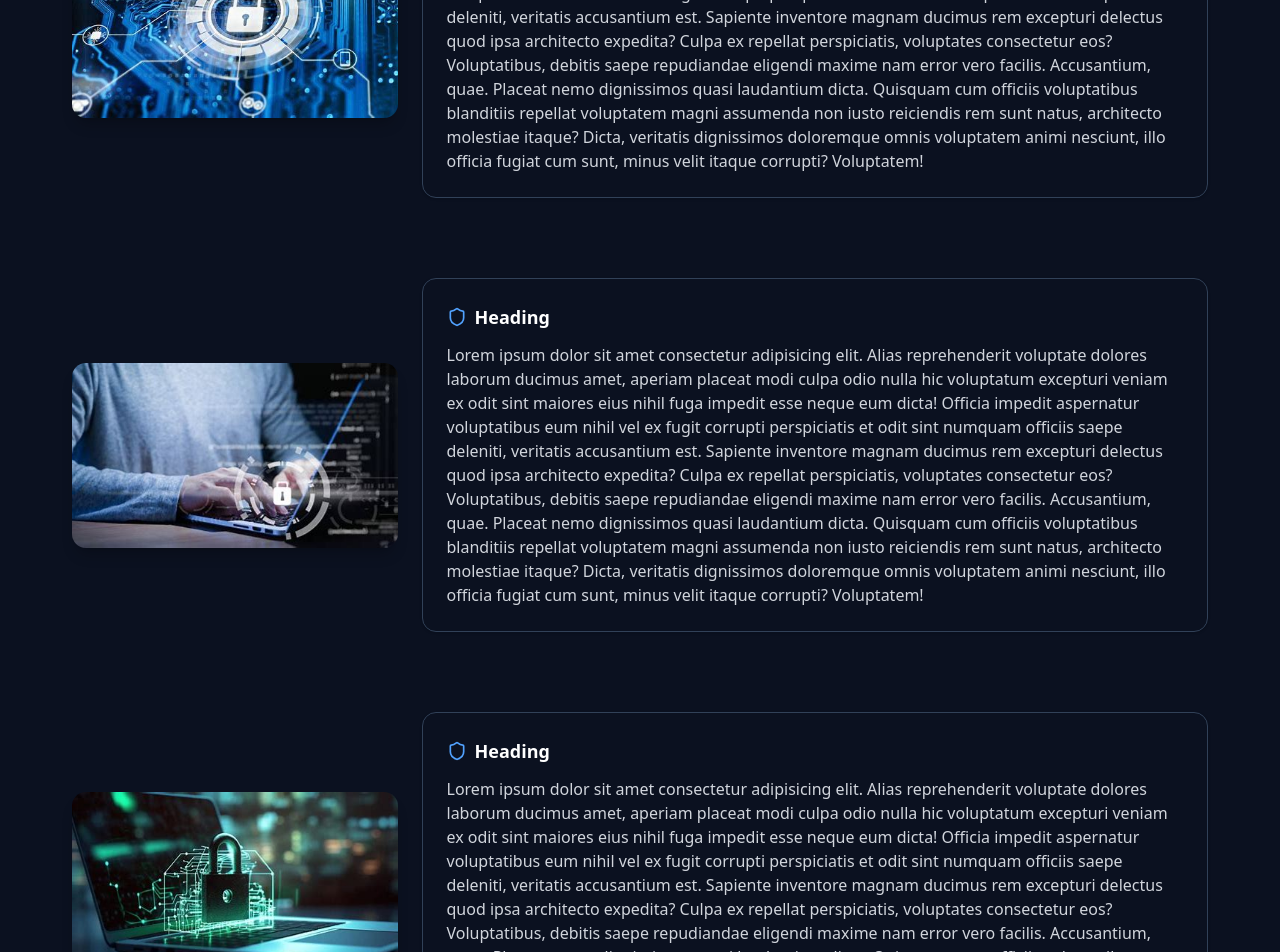
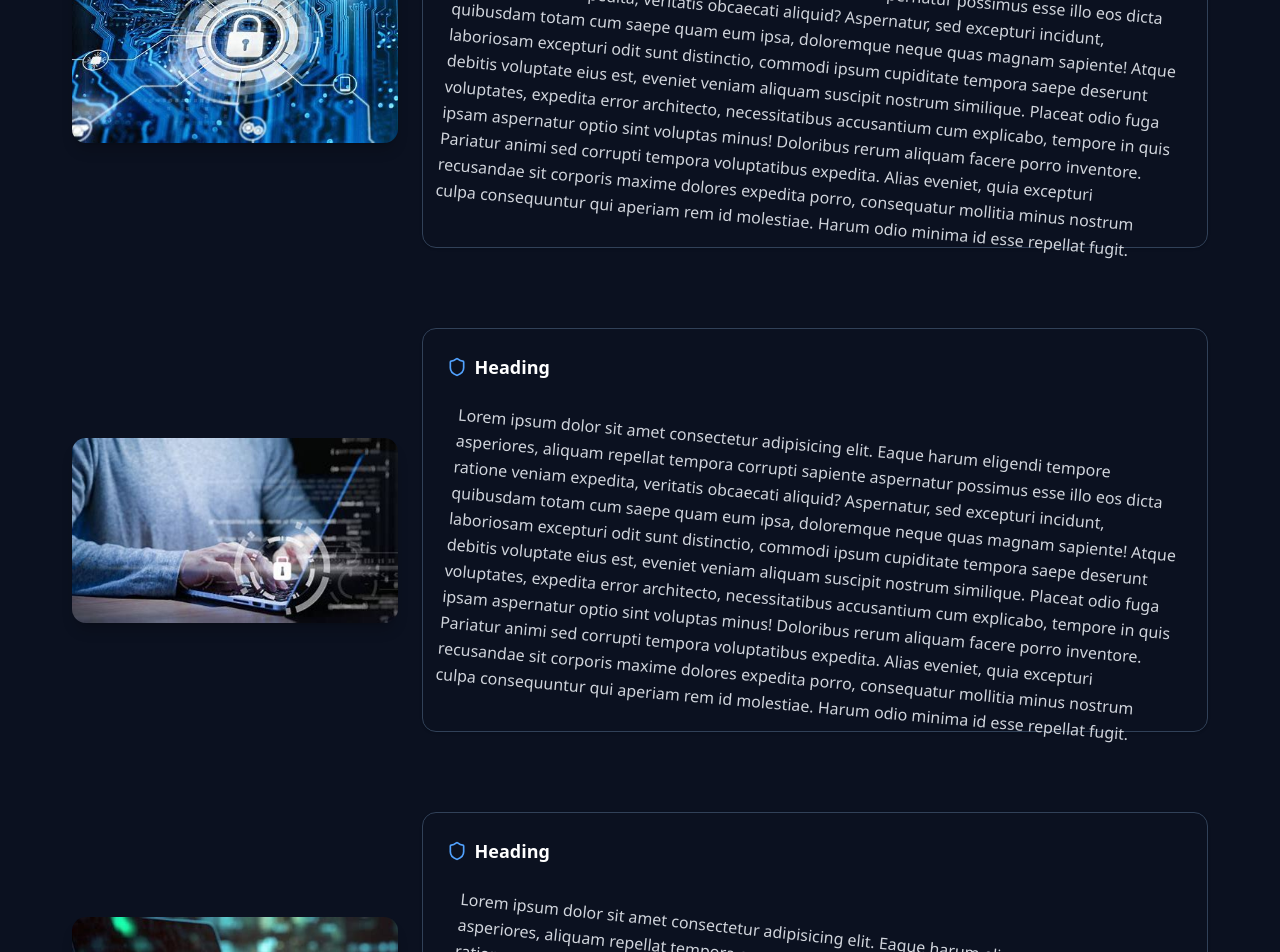
Before and after one commit to Bernesh-stack/Cybersecurity-Quiz-App, a React (Vite) app: page /home in a window 1280 px wide. Shown: the part 1020-1972 px from the top of the page. Built offline with nearby package versions, Linux system fonts and the light colour scheme; no server answers.

Commit message:
Scroll animation implemented

```diff
--- a/package.json
+++ b/package.json
@@ -17,6 +17,7 @@
     "class-variance-authority": "^0.7.1",
     "clsx": "^2.1.1",
     "framer-motion": "^12.19.2",
+    "gsap": "^3.13.0",
     "lucide-react": "^0.523.0",
     "react": "^19.1.0",
     "react-awesome-reveal": "^4.3.1",
--- /dev/null
+++ b/src/Components/ScrollReveal.tsx
@@ -0,0 +1,133 @@
+import React, { useEffect, useRef, useMemo, ReactNode, RefObject } from "react";
+import { gsap } from "gsap";
+import { ScrollTrigger } from "gsap/ScrollTrigger";
+
+gsap.registerPlugin(ScrollTrigger);
+
+interface ScrollRevealProps {
+  children: ReactNode;
+  scrollContainerRef?: RefObject<HTMLElement>;
+  enableBlur?: boolean;
+  baseOpacity?: number;
+  baseRotation?: number;
+  blurStrength?: number;
+  containerClassName?: string;
+  textClassName?: string;
+  rotationEnd?: string;
+  wordAnimationEnd?: string;
+}
+
+const ScrollReveal: React.FC<ScrollRevealProps> = ({
+  children,
+  scrollContainerRef,
+  enableBlur = true,
+  baseOpacity = 0.1,
+  baseRotation = 3,
+  blurStrength = 4,
+  containerClassName = "",
+  textClassName = "",
+  rotationEnd = "bottom bottom",
+  wordAnimationEnd = "bottom bottom",
+}) => {
+  const containerRef = useRef<HTMLHeadingElement>(null);
+
+  const splitText = useMemo(() => {
+    const text = typeof children === "string" ? children : "";
+    return text.split(/(\s+)/).map((word, index) => {
+      if (word.match(/^\s+$/)) return word;
+      return (
+        <span className="inline-block" key={index}>
+          {word}
+        </span>
+      );
+    });
+  }, [children]);
+
+  useEffect(() => {
+    const el = containerRef.current;
+    if (!el) return;
+
+    const scroller =
+      scrollContainerRef && scrollContainerRef.current
+        ? scrollContainerRef.current
+        : window;
+
+    gsap.fromTo(
+      el,
+      { transformOrigin: "0% 50%", rotate: baseRotation },
+      {
+        ease: "none",
+        rotate: 0,
+        scrollTrigger: {
+          trigger: el,
+          scroller,
+          start: "top bottom",
+          end: rotationEnd,
+          scrub: true,
+        },
+      }
+    );
+
+    const wordElements = el.querySelectorAll<HTMLElement>(".word");
+
+    gsap.fromTo(
+      wordElements,
+      { opacity: baseOpacity, willChange: "opacity" },
+      {
+        ease: "none",
+        opacity: 1,
+        stagger: 0.05,
+        scrollTrigger: {
+          trigger: el,
+          scroller,
+          start: "top bottom-=20%",
+          end: wordAnimationEnd,
+          scrub: true,
+        },
+      }
+    );
+
+    if (enableBlur) {
+      gsap.fromTo(
+        wordElements,
+        { filter: `blur(${blurStrength}px)` },
+        {
+          ease: "none",
+          filter: "blur(0px)",
+          stagger: 0.05,
+          scrollTrigger: {
+            trigger: el,
+            scroller,
+            start: "top bottom-=20%",
+            end: wordAnimationEnd,
+            scrub: true,
+          },
+        }
+      );
+    }
+
+    return () => {
+      ScrollTrigger.getAll().forEach((trigger) => trigger.kill());
+    };
+  }, [
+    scrollContainerRef,
+    enableBlur,
+    baseRotation,
+    baseOpacity,
+    rotationEnd,
+    wordAnimationEnd,
+    blurStrength,
+  ]);
+
+  return (
+<div ref={containerRef} className={`my-5 ${containerClassName}`}>
+  <p
+    className={`text-sm md:text-base leading-relaxed font-normal text-gray-300 ${textClassName}`}
+  >
+    {splitText}
+  </p>
+</div>
+  );
+};
+
+export default ScrollReveal;
--- a/src/Pages/Home.tsx
+++ b/src/Pages/Home.tsx
@@ -13,6 +13,7 @@ import CB3 from '../assets/CB3.jpeg'
 import { Button } from '../Components/ui/button'
 import { motion } from "framer-motion";
 import Tilt from 'react-parallax-tilt';
+import ScrollReveal from '../Components/ScrollReveal'
 
 
 
@@ -139,9 +140,14 @@ const Home = () => {
           <Shield className='w-5 h-5 text-blue-400' />
           <h3 className="text-lg font-semibold">What is Social Engineering?</h3>
         </div>
-        <p className="text-gray-300 text-sm md:text-base">
-            Lorem ipsum dolor sit amet consectetur adipisicing elit. Alias reprehenderit voluptate dolores laborum ducimus amet, aperiam placeat modi culpa odio nulla hic voluptatum excepturi veniam ex odit sint maiores eius nihil fuga impedit esse neque eum dicta! Officia impedit aspernatur voluptatibus eum nihil vel ex fugit corrupti perspiciatis et odit sint numquam officiis saepe deleniti, veritatis accusantium est. Sapiente inventore magnam ducimus rem excepturi delectus quod ipsa architecto expedita? Culpa ex repellat perspiciatis, voluptates consectetur eos? Voluptatibus, debitis saepe repudiandae eligendi maxime nam error vero facilis. Accusantium, quae. Placeat nemo dignissimos quasi laudantium dicta. Quisquam cum officiis voluptatibus blanditiis repellat voluptatem magni assumenda non iusto reiciendis rem sunt natus, architecto molestiae itaque? Dicta, veritatis dignissimos doloremque omnis voluptatem animi nesciunt, illo officia fugiat cum sunt, minus velit itaque corrupti? Voluptatem!
-        </p>
+        <ScrollReveal
+  baseOpacity={0}
+  enableBlur={true}
+  baseRotation={5}
+  blurStrength={10}
+>
+  Lorem ipsum dolor sit amet consectetur adipisicing elit. Eaque harum eligendi tempore asperiores, aliquam repellat tempora corrupti sapiente aspernatur possimus esse illo eos dicta ratione veniam expedita, veritatis obcaecati aliquid? Aspernatur, sed excepturi incidunt, quibusdam totam cum saepe quam eum ipsa, doloremque neque quas magnam sapiente! Atque laboriosam excepturi odit sunt distinctio, commodi ipsum cupiditate tempora saepe deserunt debitis voluptate eius est, eveniet veniam aliquam suscipit nostrum similique. Placeat odio fuga voluptates, expedita error architecto, necessitatibus accusantium cum explicabo, tempore in quis ipsam aspernatur optio sint voluptas minus! Doloribus rerum aliquam facere porro inventore. Pariatur animi sed corrupti tempora voluptatibus expedita. Alias eveniet, quia excepturi recusandae sit corporis maxime dolores expedita porro, consequatur mollitia minus nostrum culpa consequuntur qui aperiam rem id molestiae. Harum odio minima id esse repellat fugit.
+</ScrollReveal>
       </div>
 
     </div>
@@ -173,9 +179,14 @@ const Home = () => {
     <Shield className='w-5 h-5 text-blue-400' />
     <h3 className="text-lg font-semibold">Heading</h3>
   </div>
-  <p className="text-gray-300 text-sm md:text-base">
-      Lorem ipsum dolor sit amet consectetur adipisicing elit. Alias reprehenderit voluptate dolores laborum ducimus amet, aperiam placeat modi culpa odio nulla hic voluptatum excepturi veniam ex odit sint maiores eius nihil fuga impedit esse neque eum dicta! Officia impedit aspernatur voluptatibus eum nihil vel ex fugit corrupti perspiciatis et odit sint numquam officiis saepe deleniti, veritatis accusantium est. Sapiente inventore magnam ducimus rem excepturi delectus quod ipsa architecto expedita? Culpa ex repellat perspiciatis, voluptates consectetur eos? Voluptatibus, debitis saepe repudiandae eligendi maxime nam error vero facilis. Accusantium, quae. Placeat nemo dignissimos quasi laudantium dicta. Quisquam cum officiis voluptatibus blanditiis repellat voluptatem magni assumenda non iusto reiciendis rem sunt natus, architecto molestiae itaque? Dicta, veritatis dignissimos doloremque omnis voluptatem animi nesciunt, illo officia fugiat cum sunt, minus velit itaque corrupti? Voluptatem!
-  </p>
+  <ScrollReveal
+  baseOpacity={0}
+  enableBlur={true}
+  baseRotation={5}
+  blurStrength={10}
+>
+  Lorem ipsum dolor sit amet consectetur adipisicing elit. Eaque harum eligendi tempore asperiores, aliquam repellat tempora corrupti sapiente aspernatur possimus esse illo eos dicta ratione veniam expedita, veritatis obcaecati aliquid? Aspernatur, sed excepturi incidunt, quibusdam totam cum saepe quam eum ipsa, doloremque neque quas magnam sapiente! Atque laboriosam excepturi odit sunt distinctio, commodi ipsum cupiditate tempora saepe deserunt debitis voluptate eius est, eveniet veniam aliquam suscipit nostrum similique. Placeat odio fuga voluptates, expedita error architecto, necessitatibus accusantium cum explicabo, tempore in quis ipsam aspernatur optio sint voluptas minus! Doloribus rerum aliquam facere porro inventore. Pariatur animi sed corrupti tempora voluptatibus expedita. Alias eveniet, quia excepturi recusandae sit corporis maxime dolores expedita porro, consequatur mollitia minus nostrum culpa consequuntur qui aperiam rem id molestiae. Harum odio minima id esse repellat fugit.
+</ScrollReveal>
 </div>
 
 </div>
@@ -207,9 +218,17 @@ const Home = () => {
     <Shield className='w-5 h-5 text-blue-400' />
     <h3 className="text-lg font-semibold">Heading</h3>
   </div>
-  <p className="text-gray-300 text-sm md:text-base">
-      Lorem ipsum dolor sit amet consectetur adipisicing elit. Alias reprehenderit voluptate dolores laborum ducimus amet, aperiam placeat modi culpa odio nulla hic voluptatum excepturi veniam ex odit sint maiores eius nihil fuga impedit esse neque eum dicta! Officia impedit aspernatur voluptatibus eum nihil vel ex fugit corrupti perspiciatis et odit sint numquam officiis saepe deleniti, veritatis accusantium est. Sapiente inventore magnam ducimus rem excepturi delectus quod ipsa architecto expedita? Culpa ex repellat perspiciatis, voluptates consectetur eos? Voluptatibus, debitis saepe repudiandae eligendi maxime nam error vero facilis. Accusantium, quae. Placeat nemo dignissimos quasi laudantium dicta. Quisquam cum officiis voluptatibus blanditiis repellat voluptatem magni assumenda non iusto reiciendis rem sunt natus, architecto molestiae itaque? Dicta, veritatis dignissimos doloremque omnis voluptatem animi nesciunt, illo officia fugiat cum sunt, minus velit itaque corrupti? Voluptatem!
-  </p>
+
+  <ScrollReveal
+  baseOpacity={1}
+  enableBlur={true}
+  baseRotation={6}
+  blurStrength={15}
+>
+  Lorem ipsum dolor sit amet consectetur adipisicing elit. Eaque harum eligendi tempore asperiores, aliquam repellat tempora corrupti sapiente aspernatur possimus esse illo eos dicta ratione veniam expedita, veritatis obcaecati aliquid? Aspernatur, sed excepturi incidunt, quibusdam totam cum saepe quam eum ipsa, doloremque neque quas magnam sapiente! Atque laboriosam excepturi odit sunt distinctio, commodi ipsum cupiditate tempora saepe deserunt debitis voluptate eius est, eveniet veniam aliquam suscipit nostrum similique. Placeat odio fuga voluptates, expedita error architecto, necessitatibus accusantium cum explicabo, tempore in quis ipsam aspernatur optio sint voluptas minus! Doloribus rerum aliquam facere porro inventore. Pariatur animi sed corrupti tempora voluptatibus expedita. Alias eveniet, quia excepturi recusandae sit corporis maxime dolores expedita porro, consequatur mollitia minus nostrum culpa consequuntur qui aperiam rem id molestiae. Harum odio minima id esse repellat fugit.
+</ScrollReveal>
+
+
 </div>
 
 </div>
```
